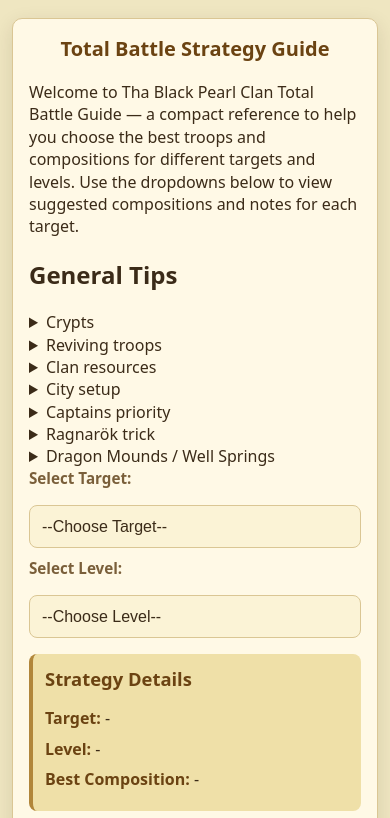
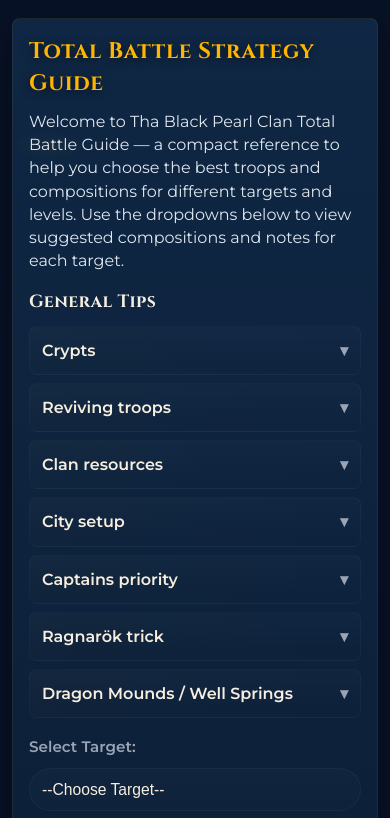
Before and after one commit to theblackpearl-totalbattle/guide, a plain HTML site: page index.html in a window 390 px wide. Shown: the top 818 px of the page. Drawn offline with Linux system fonts and the light colour scheme.

Commit message:
Revamp CSS for Total-Battle theme and responsiveness
Updated the CSS to reflect a new Total-Battle-inspired theme with a deep blue and gold palette, improved accessibility, and responsive design adjustments.

```diff
--- a/style.css
+++ b/style.css
@@ -1,66 +1,136 @@
-/* Updated style.css
-   - Dark yellow / brown color scheme
-   - Responsive tweaks for mobile
-   - Accessibility: box-sizing, focus styles, larger tap targets
+/* Total-Battle-inspired theme
+   - Deep blue / gold palette
+   - Cinzel headings, Montserrat body
+   - Cinematic hero gradients and subtle textures
+   - Responsive and accessible
 */
 
-* {
-    box-sizing: border-box;
+* { box-sizing: border-box; }
+
+:root{
+  /* Core palette */
+  --page-bg: #081226;        /* deep night blue page background */
+  --panel-bg: linear-gradient(180deg,#0f2744 0%, #0b1c33 100%); /* container */
+  --accent: #ffb400;         /* gold accent */
+  --accent-2: #e85b2f;       /* secondary orange/red accent */
+  --muted: #9aa4b5;          /* muted light for labels */
+  --text: #f6eedf;           /* warm off-white text */
+  --panel-border: rgba(255,180,0,0.08);
+  --shadow: 0 12px 30px rgba(2,8,20,0.6);
+  --glass: rgba(255,255,255,0.02);
 }
 
-:root{
-    /* Colors: earthy yellow & brown */
-    --bg: #efe6c1;           /* page background (light warm beige) */
-    --container-bg: #fff9e6; /* container background (pale yellow) */
-    --accent: #b1863a;       /* warm brown/gold accent */
-    --accent-dark: #6b4312;  /* dark brown for headings */
-    --text: #3b2b18;         /* main text (dark brown) */
-    --muted: #7a5f3a;        /* muted brown for labels */
-    --result-bg: #efe0a8;    /* pale result box yellow */
-    --input-bg: #fbf3d6;     /* select background */
-    --border: #dac694;       /* subtle border */
+/* Page base */
+html,body {
+  height: 100%;
+  margin: 0;
+  background: var(--page-bg);
+  color: var(--text);
+  font-family: "Montserrat", system-ui, -apple-system, "Segoe UI", Roboto, Arial, sans-serif;
+  -webkit-font-smoothing: antialiased;
+  -moz-osx-font-smoothing: grayscale;
+  line-height: 1.45;
 }
 
-body {
-    font-family: system-ui, -apple-system, "Segoe UI", Roboto, "Helvetica Neue", Arial, sans-serif;
-    background: var(--bg);
-    color: var(--text);
-    margin: 0;
-    padding: 0;
-    -webkit-font-smoothing: antialiased;
-    -moz-osx-font-smoothing: grayscale;
-    line-height: 1.4;
+/* Outer container with cinematic look */
+.container {
+  max-width: 980px;
+  margin: 48px auto;
+  padding: 26px;
+  border-radius: 12px;
+  background: var(--panel-bg);
+  box-shadow: var(--shadow);
+  border: 1px solid var(--panel-border);
+  position: relative;
+  overflow: hidden;
 }
 
-.container {
-    max-width: 860px;
-    margin: 50px auto;
-    background: var(--container-bg);
-    padding: 22px;
-    border-radius: 10px;
-    border: 1px solid var(--border);
-    box-shadow: 0 6px 20px rgba(46, 32, 14, 0.12);
+/* decorative glow / subtle vignette to hint at hero art */
+.container::before{
+  content: "";
+  position: absolute;
+  inset: 0;
+  background: radial-gradient(600px 240px at 10% 10%, rgba(255,180,0,0.04), transparent 6%),
+              radial-gradient(300px 120px at 90% 80%, rgba(232,91,47,0.02), transparent 8%);
+  pointer-events: none;
 }
 
+/* Headings */
 h1 {
-    text-align: center;
-    color: var(--accent-dark);
-    margin: 0 0 18px 0;
-    font-size: 1.6rem;
-    font-weight: 700;
+  font-family: "Cinzel", Georgia, serif;
+  font-size: 2rem;
+  margin: 0 0 10px 0;
+  color: var(--accent);
+  letter-spacing: 0.6px;
+  text-shadow: 0 2px 8px rgba(0,0,0,0.6);
 }
 
-/* selectors area */
+.intro {
+  color: #dfe6ee;
+  margin: 8px 0 18px 0;
+  font-size: 1rem;
+}
+
+/* General Tips header uses Cinzel too */
+.general-tips h2 {
+  font-family: "Cinzel", serif;
+  color: var(--text);
+  margin: 8px 0 10px 0;
+  font-size: 1.1rem;
+  letter-spacing: 0.4px;
+}
+
+/* Details/summary styling (accordion) */
+.general-tips details {
+  background: linear-gradient(180deg, rgba(255,255,255,0.02), rgba(255,255,255,0.00));
+  border: 1px solid rgba(255,255,255,0.03);
+  border-radius: 8px;
+  margin: 8px 0;
+  overflow: hidden;
+}
+
+.general-tips summary {
+  list-style: none;
+  cursor: pointer;
+  padding: 12px 14px;
+  display: flex;
+  align-items: center;
+  justify-content: space-between;
+  color: var(--text);
+  font-weight: 600;
+  font-size: 0.98rem;
+  background: linear-gradient(90deg, rgba(255,180,0,0.01), transparent);
+}
+
+/* marker chevron */
+.general-tips summary::after{
+  content: "▾";
+  color: var(--muted);
+  transition: transform 0.18s ease;
+}
+.general-tips details[open] > summary::after{
+  transform: rotate(180deg);
+}
+
+/* tip content */
+.general-tips .tip-content{
+  padding: 12px 14px 16px 14px;
+  color: #e7dfc8;
+  font-size: 0.98rem;
+  border-top: 1px solid rgba(255,255,255,0.02);
+}
+
+/* Selectors area: more prominent buttons, gold accents */
 .selectors {
   display: flex;
   flex-wrap: wrap;
   gap: 12px 18px;
   justify-content: space-between;
   align-items: center;
-    margin-bottom: 20px;
+  margin: 18px 0;
 }
 
-/* keep labels readable and compact */
+/* label style */
 .selectors label {
   color: var(--muted);
   margin-right: 8px;
@@ -68,89 +138,71 @@ h1 {
   font-size: 0.95rem;
 }
 
-/* style selects to match the theme and be touch-friendly */
+/* select element restyled to look like a neat button/pill */
 .selectors select {
-    padding: 10px 12px;
-    font-size: 1rem;
-    border: 1px solid var(--border);
-    border-radius: 8px;
-    background: var(--input-bg);
+  padding: 10px 14px;
+  font-size: 0.98rem;
+  border-radius: 999px;
+  min-width: 180px;
+  background: linear-gradient(180deg,var(--glass), rgba(255,255,255,0.01));
+  border: 1px solid rgba(255,255,255,0.04);
   color: var(--text);
-    min-width: 160px;
-    transition: box-shadow 160ms ease, transform 120ms ease;
-    appearance: none; /* consistent appearance on some browsers */
+  cursor: pointer;
+  transition: transform 140ms ease, box-shadow 160ms ease;
   -webkit-appearance: none;
+  appearance: none;
 }
 
-/* subtle hover and focus */
+/* hover / focus */
 .selectors select:hover {
-    box-shadow: 0 4px 10px rgba(177,134,58,0.08);
+  box-shadow: 0 8px 18px rgba(0,0,0,0.6);
+  transform: translateY(-2px);
 }
-
 .selectors select:focus,
 .selectors select:focus-visible {
   outline: none;
-    box-shadow: 0 0 0 4px rgba(177,134,58,0.12);
+  box-shadow: 0 0 0 6px rgba(255,180,0,0.08);
   border-color: var(--accent);
-    transform: translateY(-1px);
 }
 
-/* result box with stronger accent */
+/* result box with stronger gold accent */
 .result-box {
-    background: var(--result-bg);
+  background: linear-gradient(180deg, rgba(255,255,255,0.015), rgba(0,0,0,0.02));
   padding: 16px;
   border-radius: 8px;
   border-left: 4px solid var(--accent);
   color: var(--text);
+  margin-top: 8px;
 }
 
-.result-box h2 {
-    margin-top: 0;
-    color: var(--accent-dark);
-    font-size: 1.15rem;
+/* small utilities */
+.result-box h2, .resources h3 { color: #fff; margin-top:0; }
+p { margin: 8px 0; color: #e8e0c7; }
+strong { color: var(--accent); }
+
+/* Resources & footer */
+.resources ul { padding-left: 1.1rem; color: #e2dcc8; }
+.resources a { color: var(--accent); text-decoration: none; }
+.resources a:hover { color: var(--accent-2); text-decoration: underline; }
+
+.site-footer {
+  margin-top: 18px;
+  border-top: 1px solid rgba(255,255,255,0.02);
+  padding-top: 12px;
+  color: #cfc8b6;
+  font-size: 0.92rem;
 }
 
-/* small utility tweaks */
-p { margin: 8px 0; }
-strong { color: var(--accent-dark); }
-
-/* Responsive: mobile-first adjustments */
-@media (max-width: 600px) {
-    .container {
-        margin: 18px 12px;
-        padding: 16px;
+/* smaller screens: stack and tighten spacing */
+@media (max-width: 700px) {
+  .container { margin: 18px 12px; padding: 16px; border-radius: 8px; }
+  h1 { font-size: 1.4rem; }
+  .selectors { flex-direction: column; align-items: stretch; gap: 10px; }
+  .selectors select { width: 100%; min-width: 0; padding: 12px; }
+  .general-tips summary { padding: 12px; font-size: 1rem; }
+  .general-tips .tip-content { font-size: 0.98rem; }
+  .result-box { padding: 12px; }
 }
 
-    h1 {
-        font-size: 1.25rem;
-    }
-
-    .selectors {
-        flex-direction: column;
-        align-items: stretch;
-        gap: 10px;
-        margin-bottom: 16px;
-    }
-
-    .selectors label {
-        display: block;
-        margin-bottom: 6px;
-    }
-
-    .selectors select {
-        width: 100%;
-        min-width: 0;
-        padding: 12px;
-        font-size: 1rem;
-    }
-
-    .result-box {
-        padding: 12px;
-    }
-}
-
-/* Make focus visible for keyboard/touch users on other elements too */
-:focus-visible {
-    outline: 3px solid rgba(177,134,58,0.12);
-    outline-offset: 2px;
-}
+/* focus-visible for keyboard users */
+:focus-visible { outline: 3px solid rgba(255,180,0,0.10); outline-offset: 2px; }
```
Lines whose indentation alone changed are shown as unchanged.
